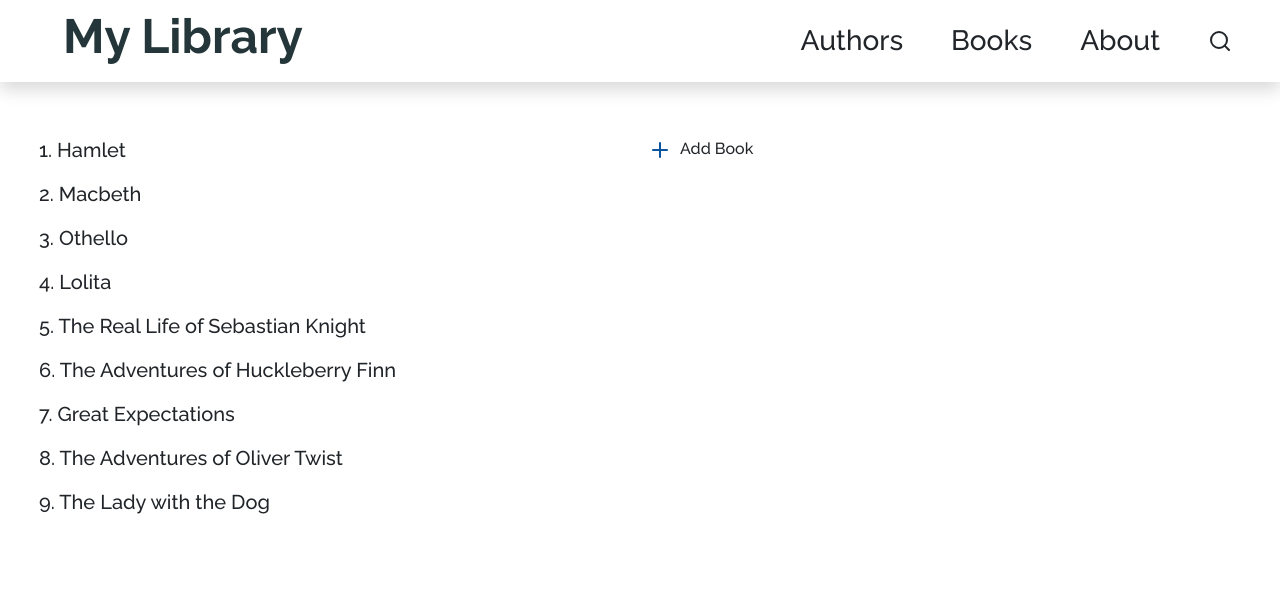
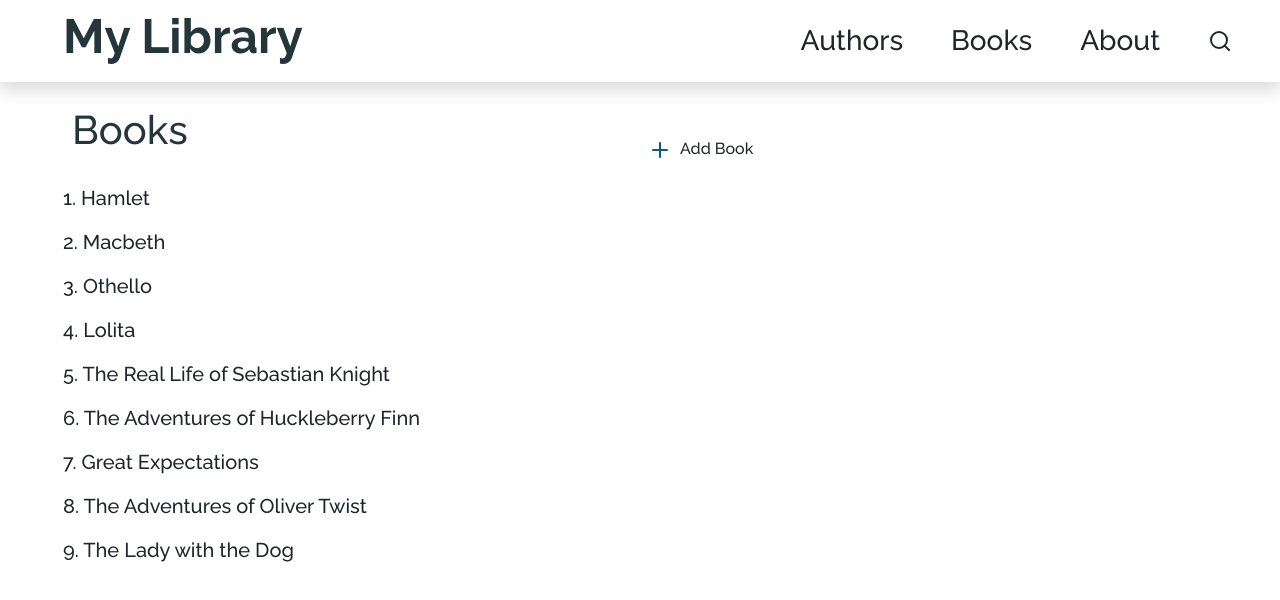
Before and after one commit to sriyabro/My-Library-App, a React (Create React App) app: page /books in a window 1280 px wide. Shown: the top 600 px of the page. Built offline with nearby package versions, Linux system fonts and the light colour scheme; data requests are answered from the project's data file.

Commit message:
page header added, padding changes

```diff
--- a/src/assets/styles/partials/_library_body.scss
+++ b/src/assets/styles/partials/_library_body.scss
@@ -2,7 +2,6 @@
 
   //header component ---
   .header {
-    border-bottom: 2px solid #2D3134;
     color: $font-color;
   }
 
--- a/src/components/Header.tsx
+++ b/src/components/Header.tsx
@@ -1,16 +1,16 @@
 import React from "react";
-import { Col } from 'react-bootstrap';
+import {Col} from 'react-bootstrap';
 
 type HeaderProps = {
-    header: string
+  header: string
 }
 
 const Header: React.FC<HeaderProps> = (props) => {
-    return (
-            <Col xs={12} className="header px-0">
-                <h2>{props.header}</h2>
-            </Col>
-    );
+  return (
+    <Col xs={12} className="header pl-2 pl-md-5 font-weight-bolder">
+      <h1>{props.header}</h1>
+    </Col>
+  );
 }
 
 export default Header;
--- a/src/components/NoItemsLabel.tsx
+++ b/src/components/NoItemsLabel.tsx
@@ -7,7 +7,7 @@ type LabelProps = {
 
 const NoItemsLabel: React.FC<LabelProps> = (props) => {
   return (
-    <Col xs={12} className="mt-3 pl-0 no-items-label">
+    <Col xs={12} className="mt-5 pl-5 no-items-label">
       <label className="font-italic">{props.message}</label>
     </Col>
   );
--- a/src/components/author/AuthorList.tsx
+++ b/src/components/author/AuthorList.tsx
@@ -14,7 +14,7 @@ const AuthorList: React.FC<AuthorListProps> = (props) => {
 
     return (
         <Col xs={12}>
-            {authors && <ListGroup className="mx-0 mt-4">
+            {authors && <ListGroup className="ml-0 ml-md-4 mt-4">
                 {authors.map((author: IAuthor, index: number) => {
                     return (
                         <ListGroup.Item className="p-0 border-0" key={index}>
--- a/src/components/book/BookList.tsx
+++ b/src/components/book/BookList.tsx
@@ -15,7 +15,7 @@ const BookList: React.FC<BookListProps> = (props) => {
 
     return (
         <Col xs={12}>
-            {books && <ListGroup className="mx-0 mt-4">
+            {books && <ListGroup className="ml-0 ml-md-4 mt-4">
                 {books.map((book: IBook, index: number) => {
                     return (
                         <ListGroup.Item className="p-0 border-0" key={index}>
--- a/src/pages/AboutPage.tsx
+++ b/src/pages/AboutPage.tsx
@@ -1,9 +1,15 @@
 import React from 'react';
+import {Col, Row} from "react-bootstrap";
+import Header from "../components/Header";
 
 const AboutPage: React.FC = () => {
   return (
     <React.Fragment>
-      <h1>AboutPage works!</h1>
+      <Row className="about m-3 p-0">
+        <Col xs={12} md={6} className="p-0 p-md-2">
+          <Header header="About"/>
+        </Col>
+      </Row>
     </React.Fragment>
   );
 }
--- a/src/pages/AuthorsPage.tsx
+++ b/src/pages/AuthorsPage.tsx
@@ -8,6 +8,7 @@ import AuthorForm from "../components/author/AuthorForm";
 import DeleteConfirmation from "../components/alerts/DeleteConfirmation";
 import {IAlert, IAuthor} from "../types/Types";
 import {BASE_URI} from "../config/config";
+import Header from "../components/Header";
 
 const AUTHOR_URI = BASE_URI + 'authors/';
 
@@ -122,7 +123,7 @@ const AuthorsPage: React.FC = () => {
     <React.Fragment>
       <Row className="authors m-3 p-0">
         <Col xs={12} md={6} className="p-0 p-md-2">
-          {/*<Header header="Authors" />*/}
+          <Header header="Authors" />
           {(!authors || authors.length === 0) && <NoItemsLabel message={"No authors listed here"}/>}
           {authors && <AuthorList authors={authors}
                                   onUpdateClick={handleOnUpdateClick}
@@ -131,7 +132,6 @@ const AuthorsPage: React.FC = () => {
         </Col>
         <Col xs={12} md={6} className="p-0 p-md-2">
           <ConfirmationAlert content={alertContent} showAlertMessage={showAlertMessage}/>
-
           <AddAuthor addAuthorClicked={handleAddAuthorClicked}/>
           {showAuthorForm && <AuthorForm closeButtonClicked={handleCloseButtonClicked}
                                          createAuthorSubmit={handleCreateAuthorSubmit}
--- a/src/pages/BooksPage.tsx
+++ b/src/pages/BooksPage.tsx
@@ -8,6 +8,7 @@ import BookList from "../components/book/BookList";
 import AddBook from "../components/book/AddBook";
 import BookForm from "../components/book/BookForm";
 import DeleteConfirmation from "../components/alerts/DeleteConfirmation";
+import Header from "../components/Header";
 
 const BOOKS_URI = BASE_URI + 'books/';
 
@@ -25,8 +26,8 @@ const BooksPage: React.FC = () => {
   const [showDeleteConfirmation, setShowDeleteConfirmation] = useState<boolean>(false);
 
   useEffect(() => {
+    fetchBooks();
     fetchAuthors();
-    fetchBooks();
   }, []);
 
   const fetchAuthors = async () => {
@@ -119,7 +120,7 @@ const BooksPage: React.FC = () => {
     <React.Fragment>
       <Row className="books m-3 p-0">
         <Col xs={12} md={6} className="p-0 p-md-2">
-          {/*<Header header="Books"/>*/}
+          <Header header="Books"/>
           {(!books || books.length === 0) && <NoItemsLabel message={"No books listed here"}/>}
           {books && <BookList books={books} onUpdateClick={handleOnUpdateClick} onDeleteClick={handleOnDeleteClick}/>}
         </Col>
```
Also changed, not shown: 1 other file (tests, documents, lock files or other folders).
